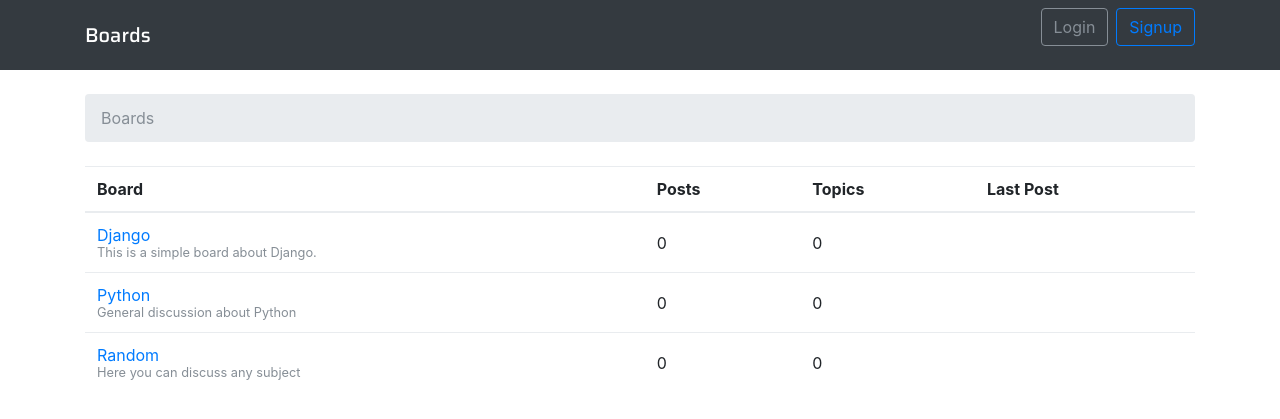
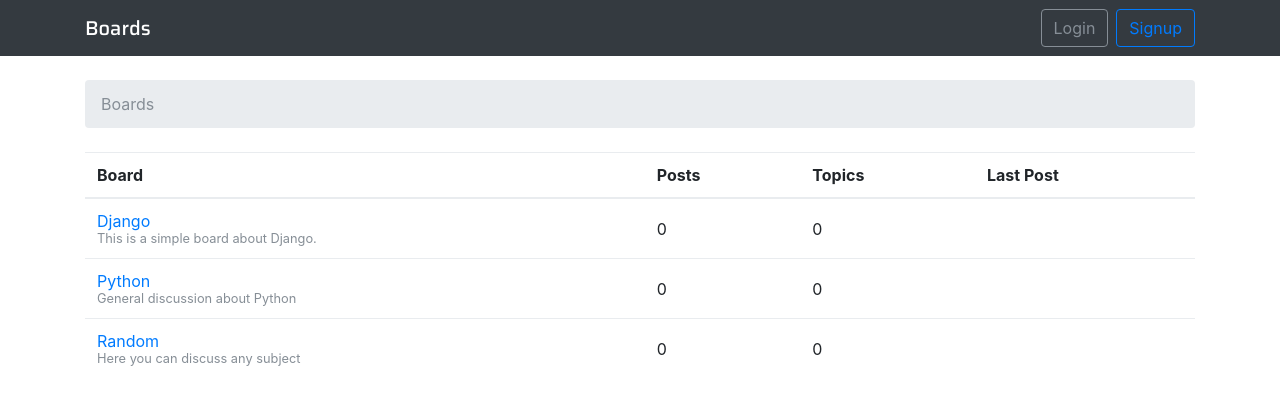
Before and after one commit to pedrorls/ForumDjango, a Django app: page / in a window 1280 px wide. Shown: the top 419 px of the page. Run offline with Django 3.2, Linux system fonts and the light colour scheme; data comes from the database, SQL or seed files in the repository; both versions use the stored data as it was after the commit; some libraries are stand-ins or nearby versions.

Commit message:
margin on nav fixed

```diff
--- a/templates/base.html
+++ b/templates/base.html
@@ -32,7 +32,7 @@
                     </li>
                   </ul>
                 {% else %}
-                  <form class="form-inline ml-auto">
+                  <form class="form-inline ml-auto" style="margin-bottom: 0px;">
                     <a href="{% url 'login' %}" class="btn btn-outline-secondary">Login</a>
                     <a href="{% url 'signup' %}" class="btn btn-outline-primary ml-2">Signup</a>
                   </form>
```
Also changed, not shown: db.sqlite3.
